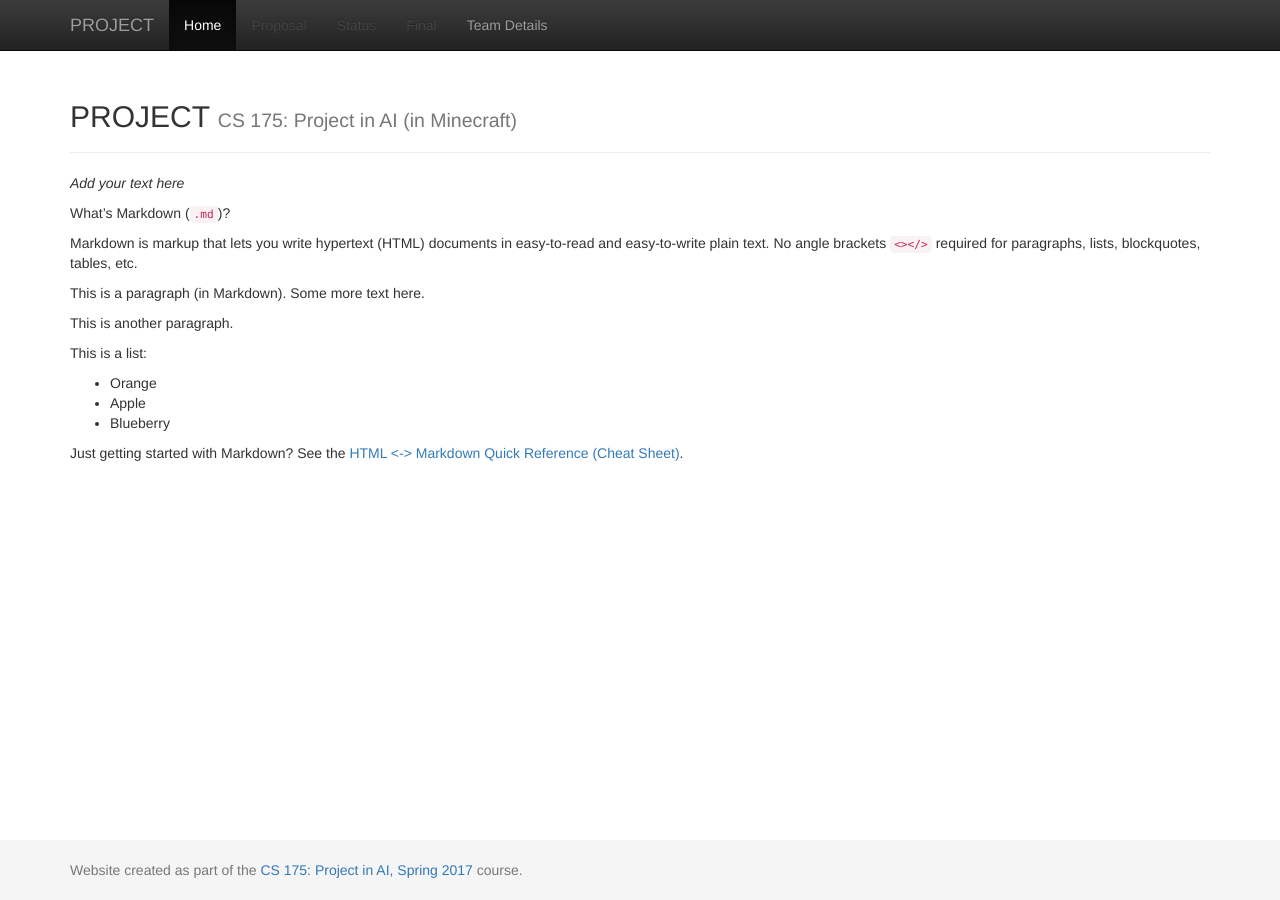
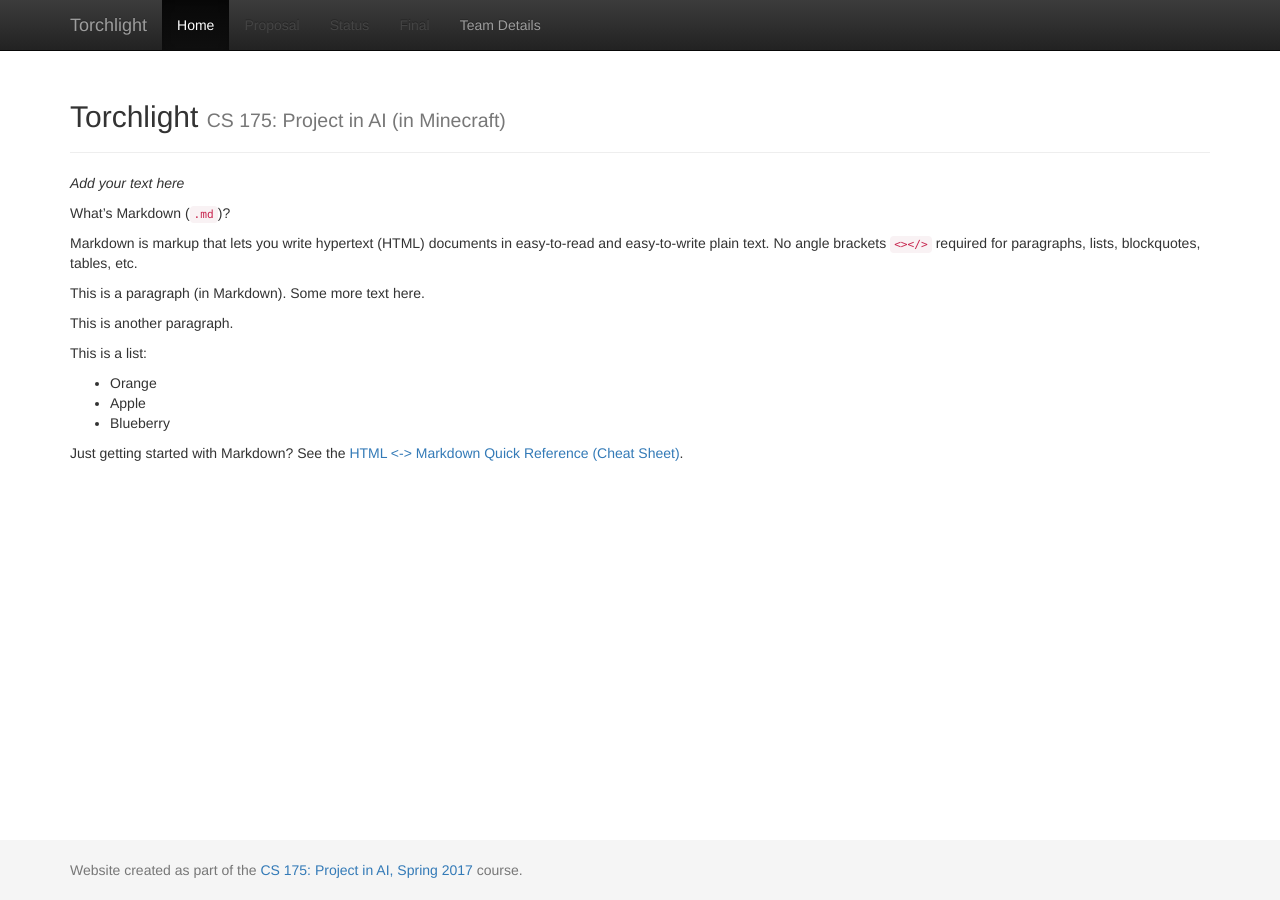
Before and after one commit to ruidongd/Torchlight, a Jekyll site: the page built from docs/index.md, in a window 1280 px wide. Built offline with Jekyll 4.4.1, drawn with Linux system fonts in a browser that asks for light colours.

Commit message:
Config: Name changed from PROJECT to Torchlight

```diff
--- a/docs/_config.yml
+++ b/docs/_config.yml
@@ -1,7 +1,7 @@
 ###########
 # site.title
 
-title:    'PROJECT'
+title:    'Torchlight'
 subtitle: 'CS 175: Project in AI (in Minecraft)'
 
 
```
